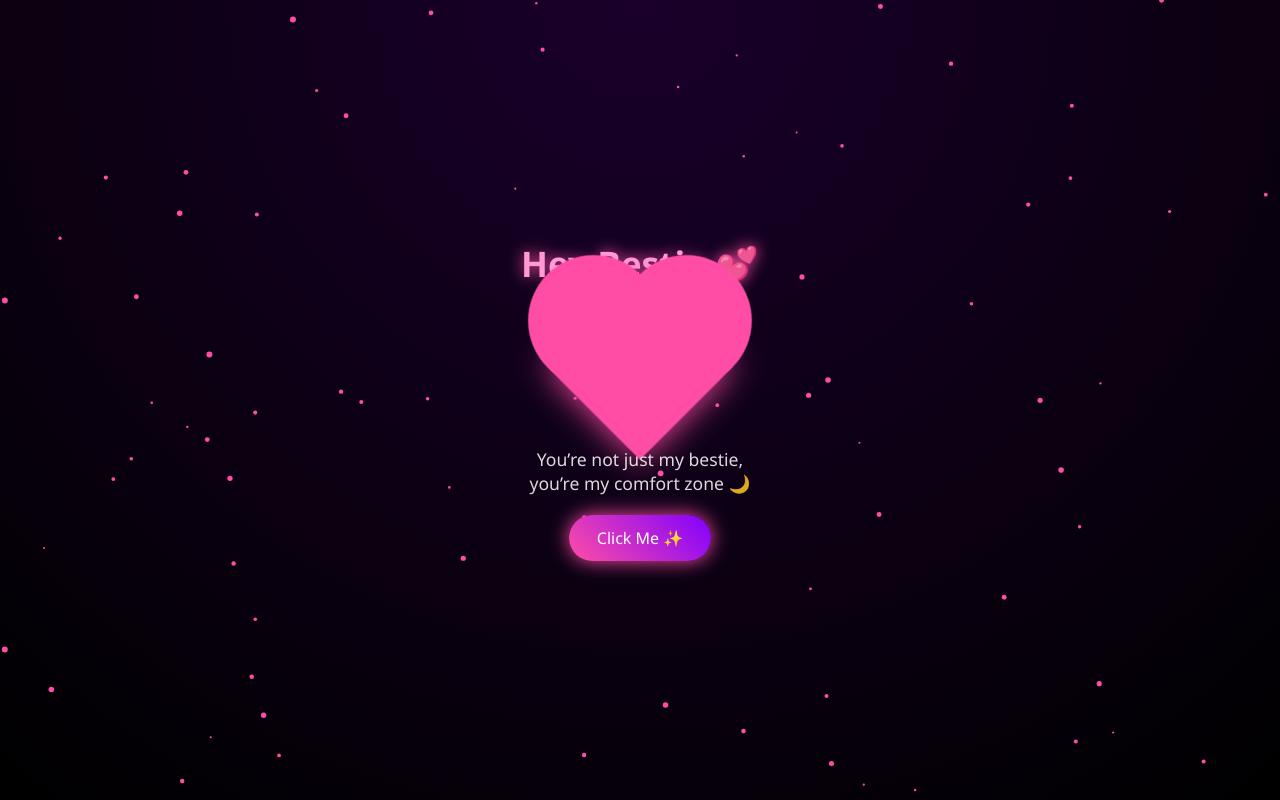
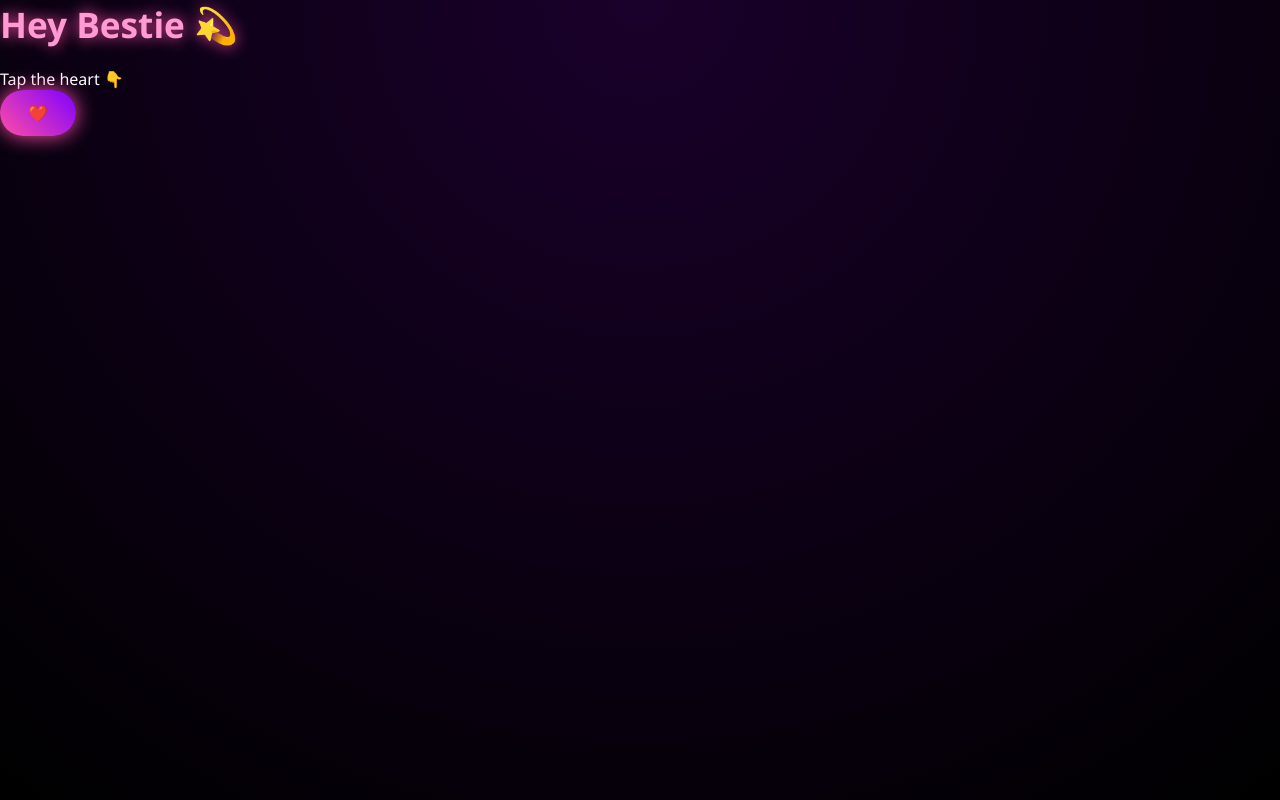
Before and after one commit to Sourov-Nobita/bestie-vibe, a plain HTML site: page index.html in a window 1280 px wide. Drawn offline with Linux system fonts and the light colour scheme.

Commit message:
Update index.html

```diff
--- a/index.html
+++ b/index.html
@@ -2,27 +2,19 @@
 <html lang="en">
 <head>
   <meta charset="UTF-8">
-  <title>For My Bestie 💖</title>
   <meta name="viewport" content="width=device-width, initial-scale=1.0">
+  <title>Bestie 💖</title>
   <link rel="stylesheet" href="style.css">
 </head>
 <body>
 
-  <div class="container">
-    <h1 id="typing"></h1>
+<div class="card">
+  <h1 id="title">Hey Bestie 💫</h1>
+  <p id="text">Tap the heart 👇</p>
 
-    <div class="heart"></div>
+  <button id="heart">❤️</button>
+</div>
 
-    <p class="msg">
-      You’re not just my bestie,<br>
-      you’re my comfort zone 🌙
-    </p>
-
-    <button onclick="surprise()">Click Me ✨</button>
-  </div>
-
-  <canvas id="particles"></canvas>
-
-  <script src="script.js"></script>
+<script src="script.js"></script>
 </body>
 </html>
```
